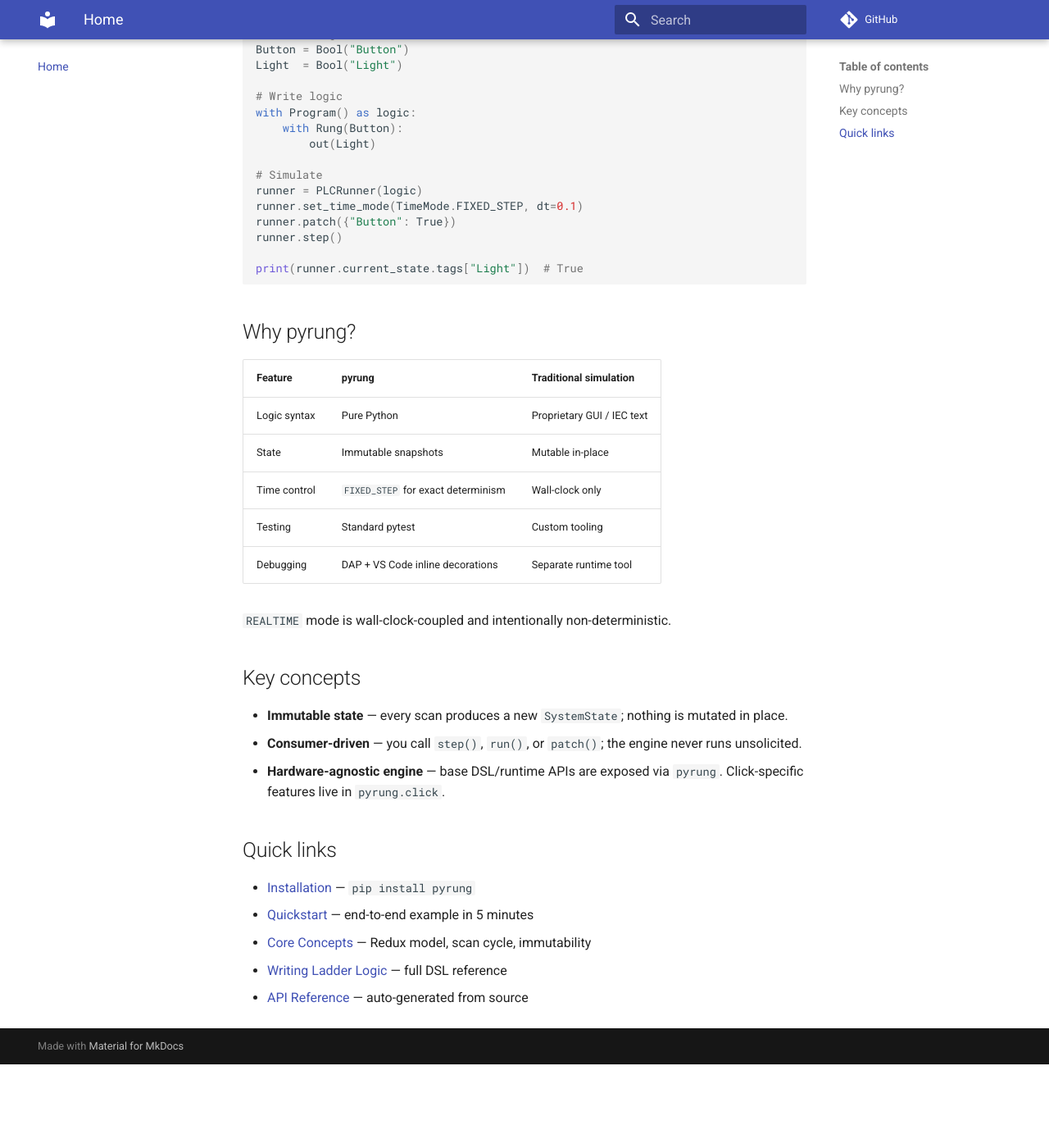
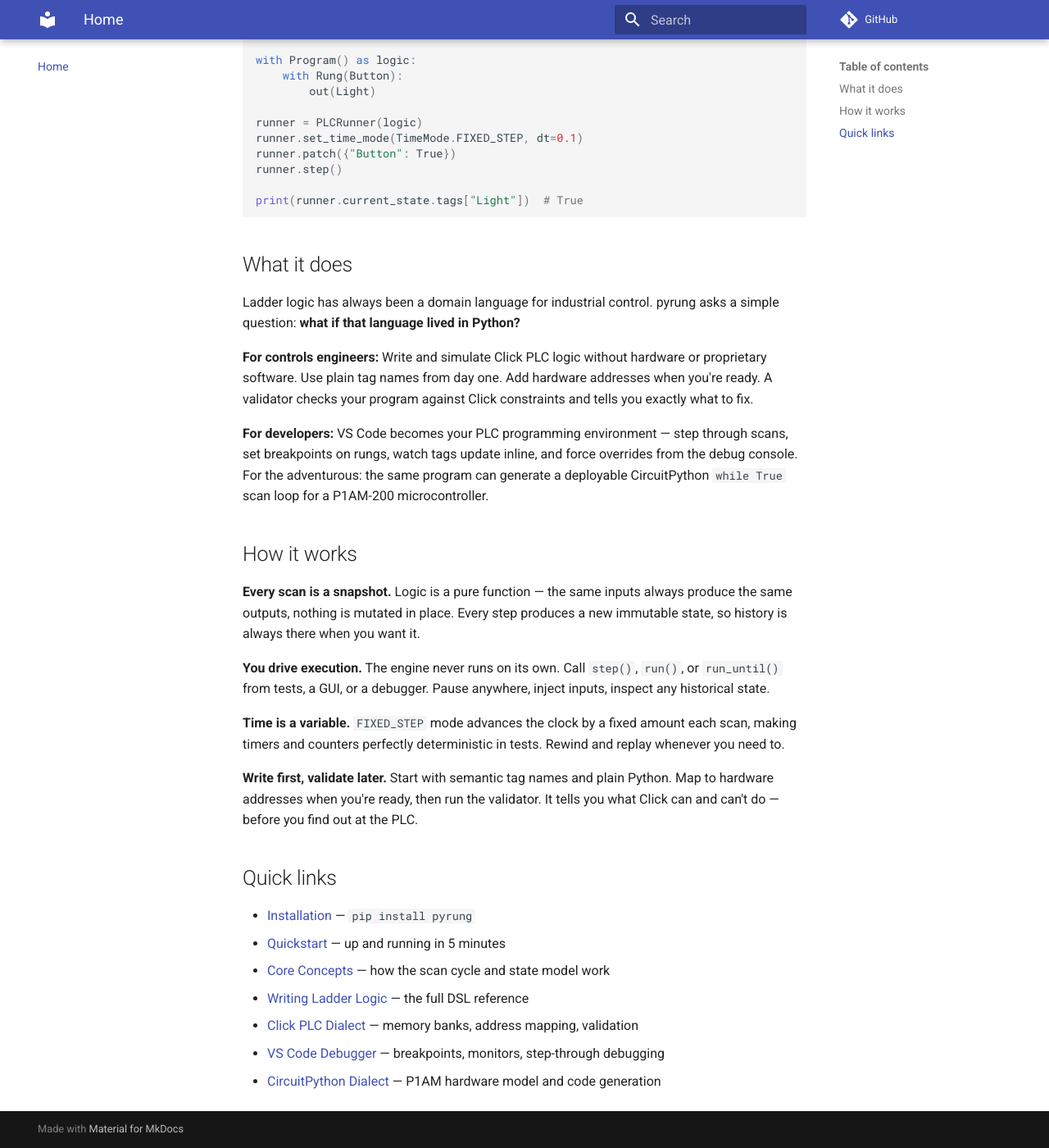
Before and after one commit to ssweber/pyrung, an MkDocs documentation site: the page built from docs/index.md, in a window 1280 px wide and 1400 px high, scrolled down 311 px. Shown: the whole window at 82% size. Built offline with MkDocs 1.6.1 and Material for MkDocs 9.7.7, drawn with Linux system fonts in a browser that asks for light colours; comment, search, counter and statistics services are not loaded; before the commit the page ends 1609 px from its top, so only the background shows below that; some of the changed text lies outside the part shown.

````diff
--- a/docs/index.md
+++ b/docs/index.md
@@ -1,20 +1,17 @@
 # pyrung
 
-**Pythonic PLC simulation engine.** Write ladder logic as Python, simulate it with full step-through debugging, and optionally target real hardware through dialect modules.
+**Write ladder logic in Python. Simulate it. Test it. Deploy it.**
 
 ```python
 from pyrung import Bool, PLCRunner, Program, Rung, TimeMode, out
 
-# Define tags
 Button = Bool("Button")
 Light  = Bool("Light")
 
-# Write logic
 with Program() as logic:
     with Rung(Button):
         out(Light)
 
-# Simulate
 runner = PLCRunner(logic)
 runner.set_time_mode(TimeMode.FIXED_STEP, dt=0.1)
 runner.patch({"Button": True})
@@ -23,28 +20,30 @@ runner.step()
 print(runner.current_state.tags["Light"])  # True
 ```
 
-## Why pyrung?
+## What it does
 
-| Feature | pyrung | Traditional simulation |
-|---------|--------|------------------------|
-| Logic syntax | Pure Python | Proprietary GUI / IEC text |
-| State | Immutable snapshots | Mutable in-place |
-| Time control | `FIXED_STEP` for exact determinism | Wall-clock only |
-| Testing | Standard pytest | Custom tooling |
-| Debugging | DAP + VS Code inline decorations | Separate runtime tool |
+Ladder logic has always been a domain language for industrial control. pyrung asks a simple question: **what if that language lived in Python?**
 
-`REALTIME` mode is wall-clock-coupled and intentionally non-deterministic.
+**For controls engineers:** Write and simulate Click PLC logic without hardware or proprietary software. Use plain tag names from day one. Add hardware addresses when you're ready. A validator checks your program against Click constraints and tells you exactly what to fix.
 
-## Key concepts
+**For developers:** VS Code becomes your PLC programming environment — step through scans, set breakpoints on rungs, watch tags update inline, and force overrides from the debug console. For the adventurous: the same program can generate a deployable CircuitPython `while True` scan loop for a P1AM-200 microcontroller.
 
-- **Immutable state** — every scan produces a new `SystemState`; nothing is mutated in place.
-- **Consumer-driven** — you call `step()`, `run()`, or `patch()`; the engine never runs unsolicited.
-- **Hardware-agnostic engine** — base DSL/runtime APIs are exposed via `pyrung`. Click-specific features live in `pyrung.click`.
+## How it works
+
+**Every scan is a snapshot.** Logic is a pure function — the same inputs always produce the same outputs, nothing is mutated in place. Every step produces a new immutable state, so history is always there when you want it.
+
+**You drive execution.** The engine never runs on its own. Call `step()`, `run()`, or `run_until()` from tests, a GUI, or a debugger. Pause anywhere, inject inputs, inspect any historical state.
+
+**Time is a variable.** `FIXED_STEP` mode advances the clock by a fixed amount each scan, making timers and counters perfectly deterministic in tests. Rewind and replay whenever you need to.
+
+**Write first, validate later.** Start with semantic tag names and plain Python. Map to hardware addresses when you're ready, then run the validator. It tells you what Click can and can't do — before you find out at the PLC.
 
 ## Quick links
 
 - [Installation](getting-started/installation.md) — `pip install pyrung`
-- [Quickstart](getting-started/quickstart.md) — end-to-end example in 5 minutes
-- [Core Concepts](getting-started/concepts.md) — Redux model, scan cycle, immutability
-- [Writing Ladder Logic](guides/ladder-logic.md) — full DSL reference
-- [API Reference](reference/index.md) — auto-generated from source
+- [Quickstart](getting-started/quickstart.md) — up and running in 5 minutes
+- [Core Concepts](getting-started/concepts.md) — how the scan cycle and state model work
+- [Writing Ladder Logic](guides/ladder-logic.md) — the full DSL reference
+- [Click PLC Dialect](dialects/click.md) — memory banks, address mapping, validation
+- [VS Code Debugger](guides/dap-vscode.md) — breakpoints, monitors, step-through debugging
+- [CircuitPython Dialect](dialects/circuitpy.md) — P1AM hardware model and code generation
````
Also changed, not shown: docs/dialects/circuitpy.md (+4 -2 lines), docs/dialects/click.md (+14 -0 lines), docs/guides/dap-vscode.md (+3 -1 lines).
